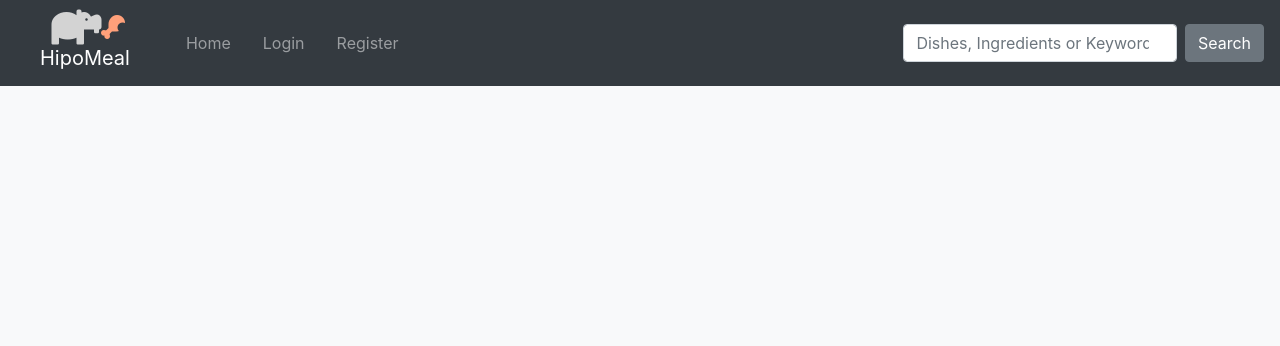
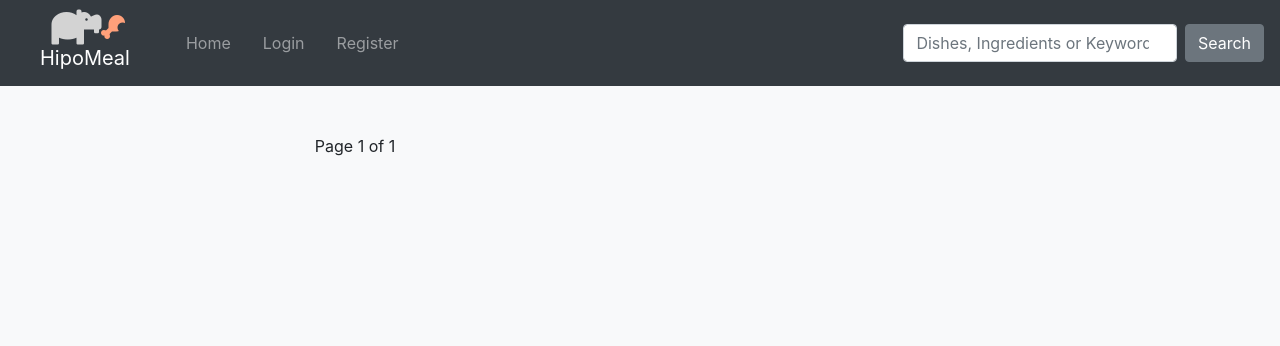
Before and after one commit to omerfarukabaci/hipo-meal, a Django app: page / in a window 1280 px wide. Shown: the top 346 px of the page. Run offline with Django 3.2, Linux system fonts and the light colour scheme; data that the repository does not hold is empty; some libraries are stand-ins or nearby versions.

Commit message:
Add pagination to recipe list view

```diff
--- a/hipo_meal/recipes/templates/recipes/home.html
+++ b/hipo_meal/recipes/templates/recipes/home.html
@@ -2,7 +2,7 @@
 
 {% block content %}
     {% for recipe in recipes %}
-    <div class="card w-50 mb-2">
+    <div class="card mb-2">
         <img class="card-img-top" src="" alt="Card image cap">
         <div class="card-body">
             <h5 class="card-title">
@@ -24,6 +24,18 @@
             </p>
         </div>
     </div>
-    </a>
     {% endfor %}
+    <div class="pagination justify-content-center my-4 ">
+        <span class="page-links">
+            {% if page_obj.has_previous %}
+                <a href="/?page={{ page_obj.previous_page_number }}" class="btn btn-info btn-sm mr-2"><</a>
+            {% endif %}
+            <span class="page-current">
+                Page {{ page_obj.number }} of {{ page_obj.paginator.num_pages }}
+            </span>
+            {% if page_obj.has_next %}
+                <a href="/?page={{ page_obj.next_page_number }}" class="btn btn-info btn-sm ml-2">></a>
+            {% endif %}
+        </span>
+    </div>
 {% endblock content %}
--- a/hipo_meal/recipes/templates/recipes/recipe_detail.html
+++ b/hipo_meal/recipes/templates/recipes/recipe_detail.html
@@ -1,7 +1,7 @@
 {% extends "recipes/base.html" %}
 
 {% block content %}
-    <div class="card w-50">
+    <div class="card">
         <img class="card-img-top" src="" alt="Card image cap">
         <div class="card-body">
             <h5 class="card-title text-danger">{{ recipe.title }}</h5>
--- a/hipo_meal/recipes/views.py
+++ b/hipo_meal/recipes/views.py
@@ -7,6 +7,7 @@ class RecipeListView(ListView):
     template_name = 'recipes/home.html'
     context_object_name = 'recipes'
     ordering = ['-date_posted']
+    paginate_by = 3
 
 class RecipeDetailView(DetailView):
     model = Recipe
```
